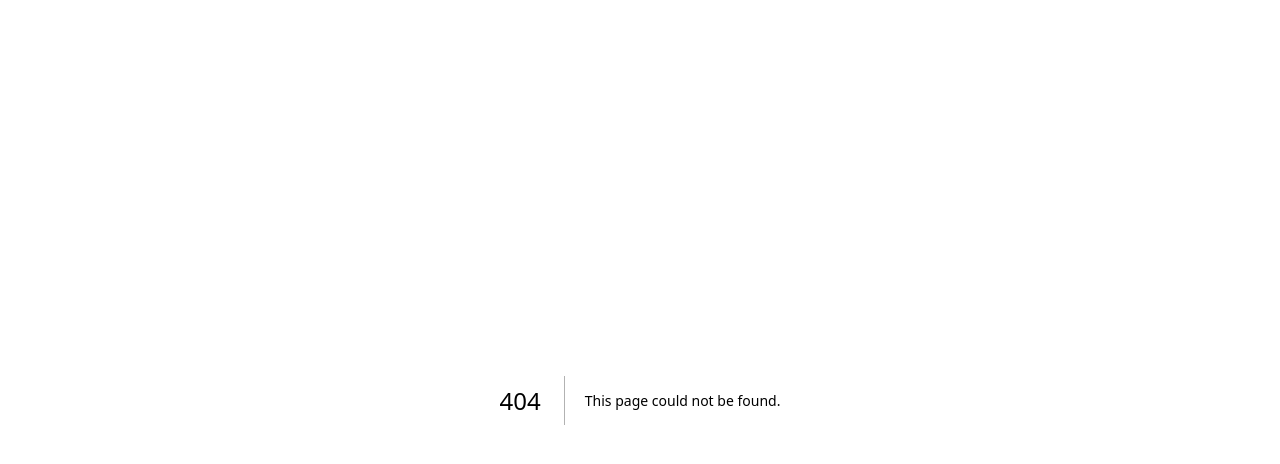
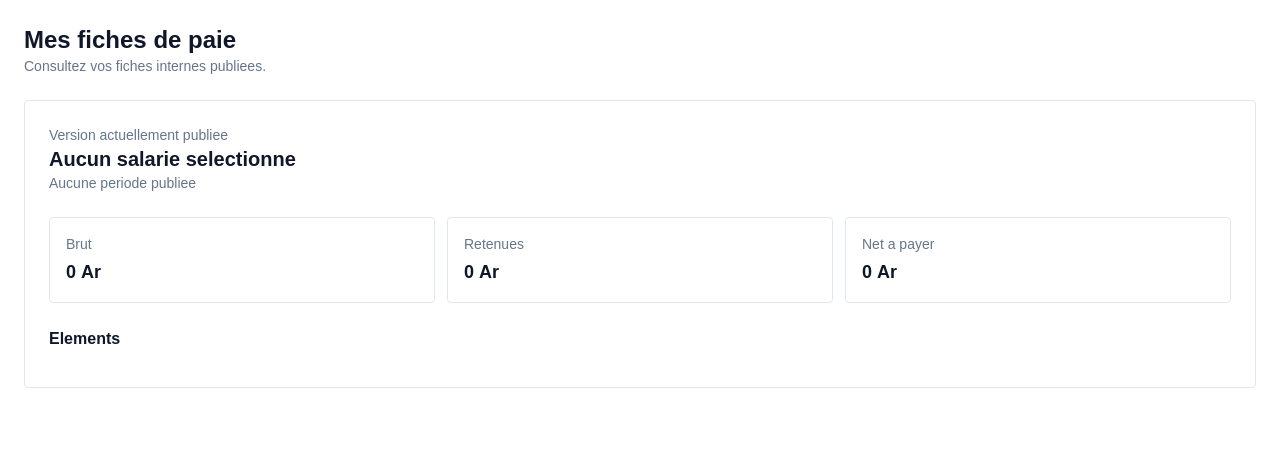
Before and after one commit to heritianaratsimbazafy99-hue/salary, a Next.js app: page /employee/payslips in a window 1280 px wide. Before the commit this address had no page. Shown: the top 464 px of the page. Built offline with nearby package versions, Linux system fonts and the light colour scheme.

Commit message:
feat: add employee payslip space

```diff
--- /dev/null
+++ b/src/app/employee/payslips/page.tsx
@@ -0,0 +1,20 @@
+import { PayslipView } from "@/components/payslips/PayslipView";
+
+export default function EmployeePayslipsPage() {
+  return (
+    <main className="space-y-6 p-6">
+      <div>
+        <h1 className="text-2xl font-semibold">Mes fiches de paie</h1>
+        <p className="text-sm text-muted-foreground">Consultez vos fiches internes publiees.</p>
+      </div>
+      <PayslipView
+        deductionsTotal={0}
+        employeeName="Aucun salarie selectionne"
+        grossAmount={0}
+        netAmount={0}
+        payItems={[]}
+        periodLabel="Aucune periode publiee"
+      />
+    </main>
+  );
+}
--- /dev/null
+++ b/src/components/payslips/PayslipView.tsx
@@ -0,0 +1,72 @@
+type PayItem = {
+  label: string;
+  category: string;
+  amount?: number;
+  text?: string;
+};
+
+type Props = {
+  employeeName: string;
+  periodLabel: string;
+  grossAmount: number;
+  deductionsTotal: number;
+  netAmount: number;
+  payItems: PayItem[];
+};
+
+export function PayslipView({
+  employeeName,
+  periodLabel,
+  grossAmount,
+  deductionsTotal,
+  netAmount,
+  payItems,
+}: Props) {
+  return (
+    <article className="space-y-6 rounded border border-border p-6">
+      <header>
+        <p className="text-sm text-muted-foreground">Version actuellement publiee</p>
+        <h2 className="text-xl font-semibold">{employeeName}</h2>
+        <p className="text-sm text-muted-foreground">{periodLabel}</p>
+      </header>
+      <dl className="grid gap-3 md:grid-cols-3">
+        <Amount label="Brut" value={grossAmount} />
+        <Amount label="Retenues" value={deductionsTotal} />
+        <Amount label="Net a payer" value={netAmount} />
+      </dl>
+      <section>
+        <h3 className="text-base font-semibold">Elements</h3>
+        <ul className="mt-3 divide-y divide-border">
+          {payItems.map((item) => (
+            <li
+              className="flex flex-wrap justify-between gap-2 py-2 text-sm"
+              key={`${item.category}:${item.label}`}
+            >
+              <span className="min-w-0 break-words">{item.label}</span>
+              <span className="min-w-0 break-words text-right">
+                {item.amount == null ? item.text : formatMga(item.amount)}
+              </span>
+            </li>
+          ))}
+        </ul>
+      </section>
+    </article>
+  );
+}
+
+function Amount({ label, value }: { label: string; value: number }) {
+  return (
+    <div className="rounded border border-border p-4">
+      <dt className="text-sm text-muted-foreground">{label}</dt>
+      <dd className="mt-1 text-lg font-semibold">{formatMga(value)}</dd>
+    </div>
+  );
+}
+
+function formatMga(value: number) {
+  return new Intl.NumberFormat("fr-MG", {
+    style: "currency",
+    currency: "MGA",
+    maximumFractionDigits: 0,
+  }).format(value);
+}
```
Also changed, not shown: 1 other file (tests, documents, lock files or other folders).
